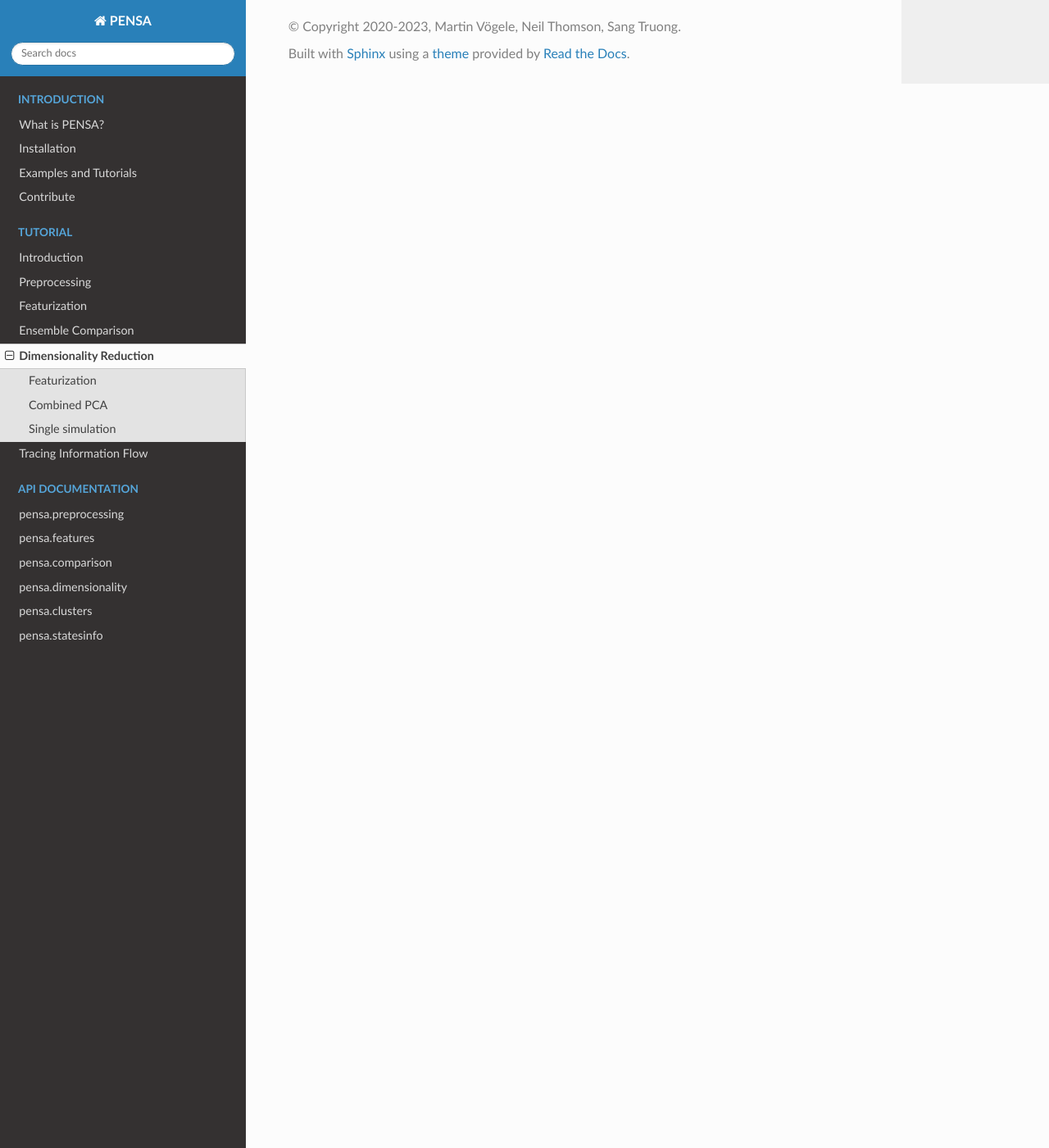
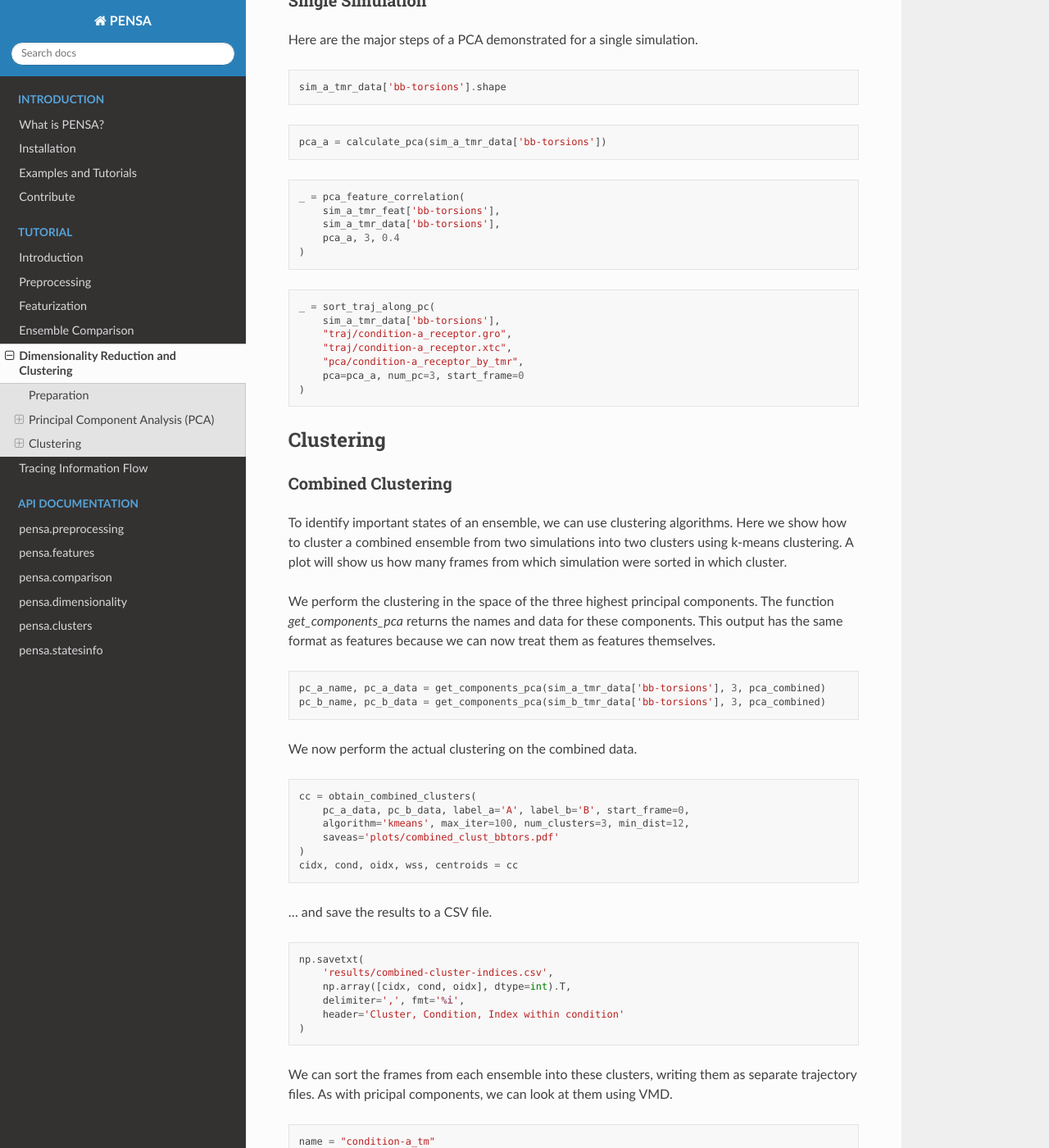
Before and after one commit to drorlab/pensa, a Sphinx documentation site: the page built from docs/tut-5-dimensionality.rst, in a window 1280 px wide and 1400 px high, scrolled down 2514 px. Shown: the whole window at 82% size. Built offline with Sphinx 7.4.7 and the Read the Docs theme 2.0.0, drawn with Linux system fonts in a browser that asks for light colours; some of the changed text lies outside the part shown.

Commit message:
update tutorial, part 1-5

```diff
--- a/docs/tut-5-dimensionality.rst
+++ b/docs/tut-5-dimensionality.rst
@@ -1,43 +1,70 @@
-Dimensionality Reduction
-========================
+Dimensionality Reduction and Clustering
+=======================================
 
 Here we show how to calculate the principal components in the space of
 backbone torsions. It is also common to calculate principal components
 in the space of backbone distances. For the latter, again just change
-``'bb-torsions'`` to ``'bb-distances'``. As mentioned above, we only
-consider the transmembrane region here, so flexible loops outside the
-membrane do not distort the more important slow motions in the receptor
+``'bb-torsions'`` to ``'bb-distances'``. We then perform k-means clustering
+in the space of the top-three principal components.
+
+We only consider the transmembrane region here, so flexible loops outside
+the membrane do not distort the more important slow motions in the receptor
 core.
 
-Featurization
-^^^^^^^^^^^^^^^^^
-First, load the structural features as described in the corresponding
-tutorial:
+
+Preparation
+-----------
+
+First we import the necessary modules and functions.
 
 .. code:: python
 
-    sim_a_tmr = get_structure_features("traj/condition-a_tm.gro",
-                                       "traj/condition-a_tm.xtc",
-                                       cossin=True)
-    sim_b_tmr = get_structure_features("traj/condition-b_tm.gro",
-                                       "traj/condition-b_tm.xtc",
-                                       cossin=True)
+    from pensa.features import read_structure_features
+    from pensa.dimensionality import \
+        calculate_pca, get_components_pca, pca_eigenvalues_plot, \
+        compare_projections, sort_trajs_along_common_pc, sort_traj_along_pc
+    from pensa.comparison import pca_feature_correlation
+    from pensa.clusters import \
+        obtain_clusters, wss_over_number_of_clusters, write_cluster_traj, \
+        obtain_combined_clusters, wss_over_number_of_combined_clusters
+    import numpy as np
+
+
+Then we load the structural features as described in the  featurization tutorial.
+
+.. code:: python
+
+    sim_a_tmr = read_structure_features(
+        "traj/condition-a_tm.gro",
+        "traj/condition-a_tm.xtc",
+        cossin=True
+    )
+    sim_b_tmr = read_structure_features(
+        "traj/condition-b_tm.gro",
+        "traj/condition-b_tm.xtc",
+        cossin=True
+    )
     sim_a_tmr_feat, sim_a_tmr_data = sim_a_tmr
     sim_b_tmr_feat, sim_b_tmr_data = sim_b_tmr
 
 Note that here we load the cosine/sine of the torsions instead of their
 values in radians.
 
+
+Principal Component Analysis (PCA)
+----------------------------------
+
+
 Combined PCA
-^^^^^^^^^^^^^^^^^
+************
 
 In the spirit of comparing two simulations, we calculate the principal
-components of their joint ensemble of structures.
+components of their joint ensemble of structures. First, we combine the data
+of the two simulation conditions.
 
 .. code:: python
 
-    # Combine the data of the different simulations
-    combined_data_tors = np.concatenate([sim_a_tmr_data['bb-torsions'],sim_b_tmr_data['bb-torsions']],0)
+    combined_data_tors = np.concatenate([sim_a_tmr_data['bb-torsions'], sim_b_tmr_data['bb-torsions']], 0)
 
 We can now calculate the principal components of this combined dataset.
 The corresponding function returns a PyEMMA PCA object, so you can
@@ -48,32 +75,27 @@
 
     pca_combined = calculate_pca(combined_data_tors)
 
-To find out how relevant each PC is, let’s have a look at their
+To find out how relevant each PC is, let's have a look at their
 eigenvalues.
 
 .. code:: python
 
-    pca_eigenvalues_plot(pca_combined, num=12, plot_file='plots/combined_tmr_eigenvalues.pdf')
-
-Let us now have a look at the most relevant features of the first three
-principal components. Here, we define a feature as important if its
-correlation with the respective PC is above a threshold of 0.4. The
-function also plots the correlation analysis for each PC.
-
-.. code:: python
-
-    pca_features(pca_combined,sim_a_tmr_feat['bb-torsions'], 3, 0.4)
+    idx, ev = pca_eigenvalues_plot(
+        pca_combined, num=12,
+        plot_file='plots/combined_tmr_eigenvalues.pdf'
+    )
 
 Now we can compare how the frames of each ensemble are distributed along
 the principal components.
 
 .. code:: python
 
-    compare_projections(sim_a_tmr_data['bb-torsions'],
-                        sim_b_tmr_data['bb-torsions'],
-                        pca_combined,
-                        label_a='A',
-                        label_b='B')
+    _ = compare_projections(
+        sim_a_tmr_data['bb-torsions'],
+        sim_b_tmr_data['bb-torsions'],
+        pca_combined,
+        label_a='A', label_b='B'
+    )
 
 To get a better glimpse on what the Principal components look like, we
 would like to visualize them. For that purpose, let us sort the
@@ -87,22 +109,34 @@
 
 .. code:: python
 
-    _ = sort_trajs_along_common_pc(sim_a_tmr_data['bb-torsions'],
-                                   sim_b_tmr_data['bb-torsions'],
-                                   "traj/condition-a_receptor.gro",
-                                   "traj/condition-b_receptor.gro",
-                                   "traj/condition-a_receptor.xtc",
-                                   "traj/condition-b_receptor.xtc",
-                                   "pca/receptor_by_tmr",
-                                   num_pc=3, start_frame=feature_start_frame)
+    _ = sort_trajs_along_common_pc(
+        sim_a_tmr_data['bb-torsions'], sim_b_tmr_data['bb-torsions'],
+        "traj/condition-a_receptor.gro", "traj/condition-b_receptor.gro",
+        "traj/condition-a_receptor.xtc", "traj/condition-b_receptor.xtc",
+        "pca/receptor_by_tmr", num_pc=3, start_frame=0
+    )
 
 The above function deals with the special case of two input
 trajectories. We also provide the functions for a single one (see
 below). You use these to calculate PCA for any number of combined
 simulations and then sort the single or combined simulations.
 
-Single simulation
-^^^^^^^^^^^^^^^^^
+The comparison module provides us with an option to find the most
+relevant features of each principal component. Let's have a look at the
+first three components. Here, we define a feature as important if its
+correlation with the respective PC is above a threshold of 0.4. The
+function also plots the correlation analysis for each PC.
+
+.. code:: python
+
+    _ = pca_feature_correlation(
+        sim_a_tmr_feat['bb-torsions'], sim_a_tmr_data['bb-torsions'],
+        pca=pca_combined, num=3, threshold=0.4
+    )
+
+
+Single Simulation
+*****************
 
 Here are the major steps of a PCA demonstrated for a single simulation.
 
@@ -116,13 +150,117 @@
 
 .. code:: python
 
-    pca_features(pca_a, sim_a_tmr_feat['bb-torsions'], 3, 0.4)
+    _ = pca_feature_correlation(
+        sim_a_tmr_feat['bb-torsions'],
+        sim_a_tmr_data['bb-torsions'],
+        pca_a, 3, 0.4
+    )
 
 .. code:: python
 
-    _, __, ___ = sort_traj_along_pc(sim_a_tmr_data['bb-torsions'],
-                                    "traj/condition-a_receptor.gro",
-                                    "traj/condition-a_receptor.xtc",
-                                    "pca/condition-a_receptor_by_tmr",
-                                    start_frame = feature_start_frame,
-                                    pca=pca_a, num_pc=3)
+    _ = sort_traj_along_pc(
+        sim_a_tmr_data['bb-torsions'],
+        "traj/condition-a_receptor.gro",
+        "traj/condition-a_receptor.xtc",
+        "pca/condition-a_receptor_by_tmr",
+        pca=pca_a, num_pc=3, start_frame=0
+    )
+
+
+Clustering
+----------
+
+Combined Clustering
+*******************
+
+To identify important states of an ensemble, we can use clustering algorithms.
+Here we show how to cluster a combined ensemble from two simulations into two
+clusters using k-means clustering. A plot will show us how many frames from
+which simulation were sorted in which cluster.
+
+We perform the clustering in the space of the three highest principal components.
+The function `get_components_pca` returns the names and data for these components.
+This output has the same format as features because we can now treat them as
+features themselves.
+
+.. code:: python
+
+    pc_a_name, pc_a_data = get_components_pca(sim_a_tmr_data['bb-torsions'], 3, pca_combined)
+    pc_b_name, pc_b_data = get_components_pca(sim_b_tmr_data['bb-torsions'], 3, pca_combined)
+
+We now perform the actual clustering on the combined data.
+
+.. code:: python
+
+    cc = obtain_combined_clusters(
+        pc_a_data, pc_b_data, label_a='A', label_b='B', start_frame=0,
+        algorithm='kmeans', max_iter=100, num_clusters=3, min_dist=12,
+        saveas='plots/combined_clust_bbtors.pdf'
+    )
+    cidx, cond, oidx, wss, centroids = cc
+
+... and save the results to a CSV file.
+
+.. code:: python
+
+    np.savetxt(
+        'results/combined-cluster-indices.csv',
+        np.array([cidx, cond, oidx], dtype=int).T,
+        delimiter=',', fmt='%i',
+        header='Cluster, Condition, Index within condition'
+    )
+
+We can sort the frames from each ensemble into these clusters, writing them as separate
+trajectory files. As with pricipal components, we can look at them using VMD.
+
+.. code:: python
+
+    name = "condition-a_tm"
+    _ = write_cluster_traj(
+        cidx[cond==0], "traj/"+name+".gro","traj/"+name+".xtc",
+        "clusters/"+"combined_clust_bbtors_"+name, start_frame=0
+    )
+    name = "condition-b_tm"
+    _ = write_cluster_traj(
+        cidx[cond==1], "traj/"+name+".gro","traj/"+name+".xtc",
+        "clusters/"+"combined_clust_bbtors_"+name, start_frame=0
+    )
+
+A common method to obtain the optimal number of clusters is the elbow plot. We plot the
+within-sum-of-squares (WSS) for a few repetitions for an increasing number of clusters.
+Then we look for the "elbow" in the resulting plot. Unfortunately, sometimes there is no
+clear result though.
+
+.. code:: python
+
+    wss_avg, wss_std = wss_over_number_of_combined_clusters(
+        pc_a_data, pc_b_data, label_a='A', label_b='B',
+        start_frame=0, algorithm='kmeans',
+        max_iter=100, num_repeats = 5, max_num_clusters = 12,
+        plot_file = None
+    )
+
+
+Single Simulation
+*****************
+
+Of course, we can also cluster a single simulation.
+
+.. code:: python
+
+    _ci, _wss, _centroids = obtain_clusters( pc_a_data, num_clusters=5 )
+    name = "condition-a_tm"
+    _ = write_cluster_traj(
+        _ci, "traj/"+name+".gro","traj/"+name+".xtc",
+        "clusters/"+"clust_bbtors_"+name, start_frame=0
+    )
+
+The analogous function for the WSS in this case is the following:
+
+.. code:: python
+
+    wss_avg, wss_std = wss_over_number_of_clusters(
+        sim_a_tmr_data['bb-torsions'], algorithm='kmeans',
+        max_iter=100, num_repeats = 5, max_num_clusters = 12,
+        plot_file = None
+    )
```
Also changed, not shown: docs/source/pensa.features.rst (+0 -16 lines), docs/tut-1-intro.rst (+7 -8 lines), docs/tut-2-preprocessing.rst (+42 -26 lines), docs/tut-3-featurization.rst (+123 -45 lines), docs/tut-4-comparison.rst (+133 -77 lines), 2 other files.
